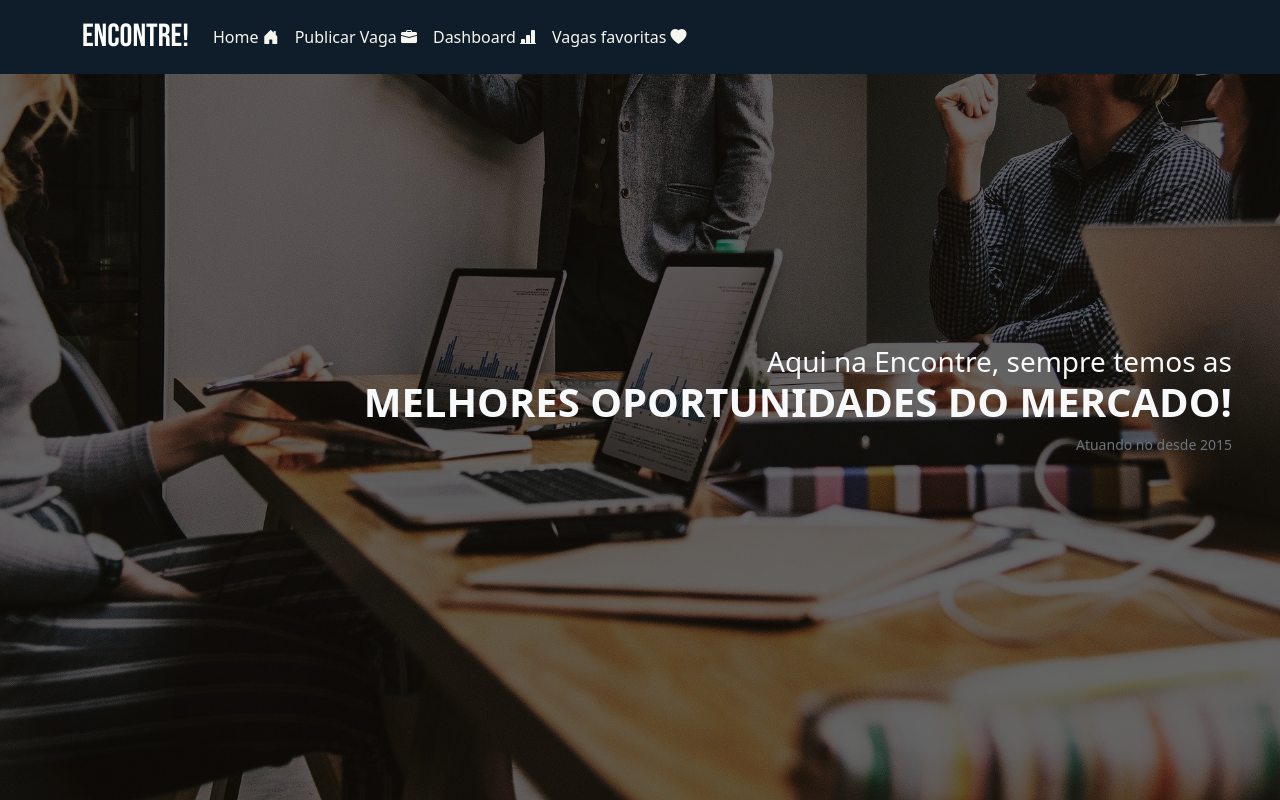
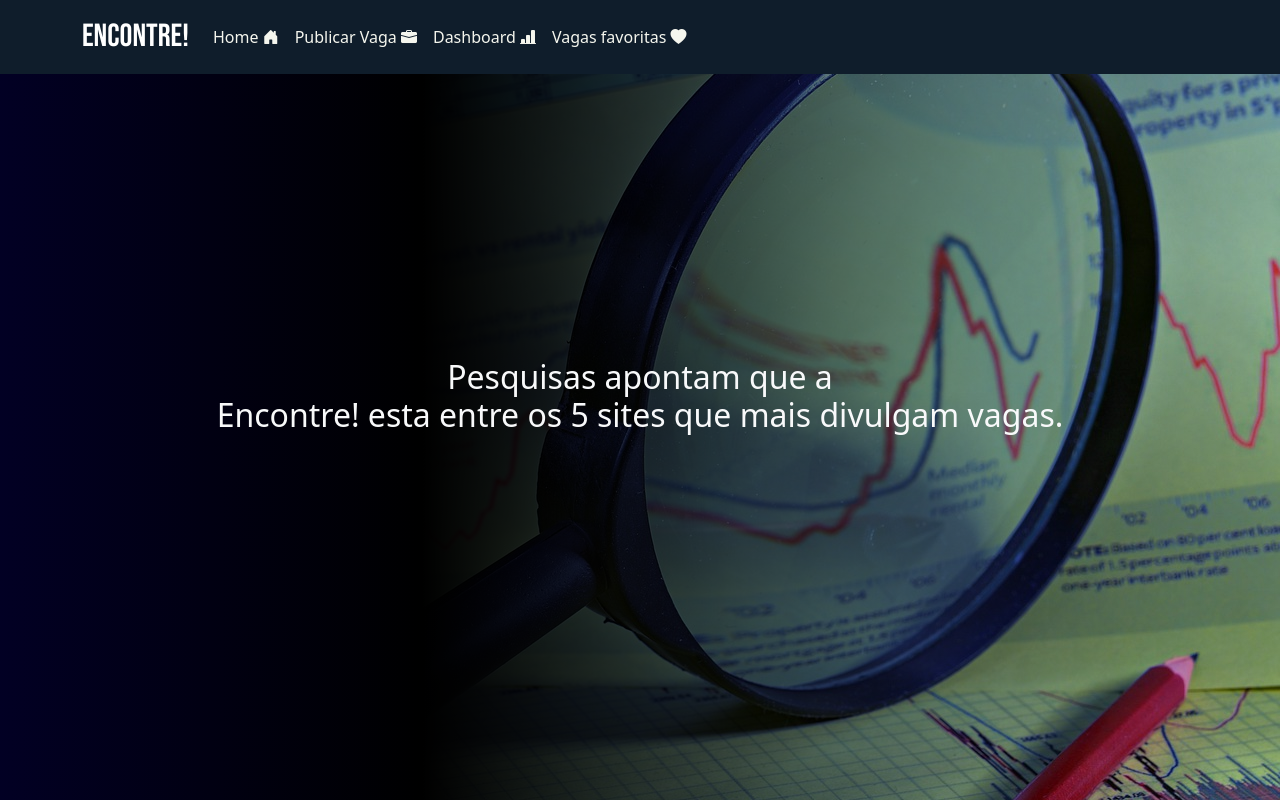
Before and after one commit to Jhonatan-Azevedo/Vagas, a Vue app: page / in a window 1280 px wide. Both pictures are taken after a click on the link "Encontre!". Shown: the top 800 px of the page. Built offline with nearby package versions, Linux system fonts and the light colour scheme; what vue-sweetalert2 would draw is missing.

Commit message:
ADD: banner animado

```diff
--- a/public/index.html
+++ b/public/index.html
@@ -12,7 +12,20 @@
   <link href="https://fonts.googleapis.com/css2?family=Bebas+Neue&display=swap" rel="stylesheet">
 
   <!-- Animate -->
-  <link rel="stylesheet" href="https://cdnjs.cloudflare.com/ajax/libs/animate.css/4.1.1/animate.min.css" />
+  <!-- <link rel="stylesheet" href="https://cdnjs.cloudflare.com/ajax/libs/animate.css/4.1.1/animate.min.css" /> -->
+
+  <link rel="stylesheet" href="https://cdnjs.cloudflare.com/ajax/libs/animate.css/4.1.1/animate.min.css"
+    integrity="sha512-c42qTSw/wPZ3/5LBzD+Bw5f7bSF2oxou6wEb+I/lqeaKV5FDIfMvvRp772y4jcJLKuGUOpbJMdg/BTl50fJYAw=="
+    crossorigin="anonymous" referrerpolicy="no-referrer" />
+  <link rel="stylesheet" href="https://cdnjs.cloudflare.com/ajax/libs/animate.css/4.1.1/animate.compat.css"
+    integrity="sha512-gFn7XRm5v3GlgOwAQ80SXDT8pyg6uaV9JbW2OkNx5Im2jR8zx2X/3DbHymcZnUraU+klZjRJqNfNkFN7SyR3fg=="
+    crossorigin="anonymous" referrerpolicy="no-referrer" />
+  <link rel="stylesheet" href="https://cdnjs.cloudflare.com/ajax/libs/animate.css/4.1.1/animate.compat.min.css"
+    integrity="sha512-b42SanD3pNHoihKwgABd18JUZ2g9j423/frxIP5/gtYgfBz/0nDHGdY/3hi+3JwhSckM3JLklQ/T6tJmV7mZEw=="
+    crossorigin="anonymous" referrerpolicy="no-referrer" />
+  <link rel="stylesheet" href="https://cdnjs.cloudflare.com/ajax/libs/animate.css/4.1.1/animate.css"
+    integrity="sha512-phGxLIsvHFArdI7IyLjv14dchvbVkEDaH95efvAae/y2exeWBQCQDpNFbOTdV1p4/pIa/XtbuDCnfhDEIXhvGQ=="
+    crossorigin="anonymous" referrerpolicy="no-referrer" />
   <title>
     Encontre | Vagas
   </title>
--- a/src/App.vue
+++ b/src/App.vue
@@ -32,6 +32,9 @@ export default {
     this.emitter.on("alerta", (params) => {
       this.sweetAlert(params.icon, params.text);
     });
+    this.emitter.on("publicarVaga", () => {
+      this.componente = "PublicarVaga";
+    });
   },
 
   methods: {
--- a/src/components/comuns/BannerCard.vue
+++ b/src/components/comuns/BannerCard.vue
@@ -1,10 +1,20 @@
 <template>
   <section id="banner">
+    <div class="container-fluid">
       <div
-      id="fundo"
-      class="d-flex flex-column justify-content-center align-items-end px-5"
+        id="carouselExampleCaptions"
+        class="carousel slide carousel-fade"
+        data-bs-ride="carousel"
       >
-      <h1 class="text-right">
+        <div class="carousel-inner">
+          <div class="carousel-item active animatioShow">
+            <div
+              :id="estilo"
+              class="d-flex flex-column justify-content-center align-items-end"
+            >
+              <div :class="estiloFundo"></div>
+              <div v-if="estiloFundo == 'fundoBanner1'" class="titleBunner">
+                <h1 class="text-right px-5">
                   <span class="h3 m-0 text-end text-light d-block"
                     >Aqui na Encontre, sempre temos as</span
                   >
@@ -12,8 +22,46 @@
                     >MELHORES OPORTUNIDADES DO MERCADO!</span
                   >
                 </h1>
-      <div class="small text-secondary">Atuando no desde 2015</div>
-      <!-- melhores opotunidades do mercado! -->
+                <div class="small text-secondary titleBunner px-5">
+                  Atuando desde 2015
+                </div>
+              </div>
+
+              <div
+                v-else-if="estiloFundo == 'fundoBanner2'"
+                class="titleBunner w-100"
+              >
+                <h2 class="text-right px-5 titleBunner w-100 text-center">
+                  <span class="m-0 text-light d-block"
+                    >Pesquisas apontam que a <br />Encontre! esta entre os 5
+                    sites que mais divulgam vagas.</span
+                  >
+                </h2>
+              </div>
+
+              <div v-else class="titleBunner">
+                <div class="text-center mb-5 text-light">
+                  <h1 id="title-nav">Encontre!</h1>
+                </div>
+
+                <h2 class="text-light px-5 w-100 text-center">
+                  <span class="m-0 text-light d-block">
+                    Publique agora sua vaga onde <br />
+                    milhares de profissionais podera acessala!
+                  </span>
+                </h2>
+                <hr />
+                <br />
+                <div class="text-center">
+                  <button class="btn btn-secondary" @click="publicarVaga">
+                    Publicar vaga
+                  </button>
+                </div>
+              </div>
+            </div>
+          </div>
+        </div>
+      </div>
     </div>
   </section>
 </template>
@@ -21,11 +69,91 @@
 <script>
 export default {
   name: "BannerCard",
+
+  data() {
+    return {
+      estilo: "banner1",
+      estiloFundo: "fundoBanner1",
+    };
+  },
+
+  mounted() {
+    this.animateBanner();
+  },
+
+  methods: {
+    animateBanner() {
+      setInterval(() => {
+        if (this.estilo == "banner1" && this.estiloFundo == "fundoBanner1") {
+          this.estilo = "banner2";
+          this.estiloFundo = "fundoBanner2";
+          return;
+        } else if (
+          this.estilo == "banner2" &&
+          this.estiloFundo == "fundoBanner2"
+        ) {
+          this.estilo = "banner3";
+          this.estiloFundo = "fundoBanner3";
+          return;
+        } else {
+          this.estilo = "banner1";
+          this.estiloFundo = "fundoBanner1";
+        }
+      }, 5000);
+    },
+
+    publicarVaga() {
+      this.emitter.emit("publicarVaga");
+    },
+  },
 };
 </script>
 
 <style scoped>
-#banner {
+.fundoBanner1 {
+  z-index: 1 !important;
+  position: absolute;
+  width: 100vw;
+  height: 100%;
+  background: rgba(0, 0, 0, 0.6);
+}
+
+.fundoBanner2 {
+  z-index: 1 !important;
+  position: absolute;
+  width: 100vw;
+  height: 100%;
+  background: linear-gradient(
+    90deg,
+    rgba(2, 0, 36, 1) 0%,
+    rgba(0, 0, 0, 1) 33%,
+    rgba(0, 212, 255, 0) 100%
+  );
+}
+
+.fundoBanner3 {
+  z-index: 1 !important;
+  position: absolute;
+  width: 100vw;
+  height: 100%;
+  background: linear-gradient(
+    90deg,
+    rgba(2, 0, 36, 0) 0%,
+    rgba(0, 0, 0, 0.6278886554621849) 49%,
+    rgba(0, 0, 0, 1) 91%
+  );
+}
+
+#title-nav {
+  font-family: "Bebas Neue", cursive;
+  font-size: 60px;
+}
+
+.titleBunner {
+  z-index: 2;
+}
+
+#banner1 {
   width: 100%;
   height: 100vh;
   background-image: url("./../../assets/banner_principal.jpg");
@@ -33,9 +161,39 @@ export default {
   background-position: center;
 }
 
-#fundo {
+#banner2 {
   width: 100%;
-  height: 100%;
-  background: rgba(0, 0, 0, 0.6);
+  height: 100vh;
+  background-image: url("./../../assets/graph_banner.jpg");
+  background-size: cover;
+  background-position: center;
+}
+
+#banner3 {
+  width: 100%;
+  height: 100vh;
+  background-image: url("./../../assets/divilgar.svg");
+  background-size: 50%;
+  background-repeat: no-repeat;
+  background-position: left;
+}
+
+.container-fluid {
+  padding: 0;
+}
+
+.animatioShow {
+  opacity: 0;
+  animation: showImage 5s linear infinite;
+}
+
+@keyframes showImage {
+  0% {
+    opacity: 0;
+  }
+
+  10% {
+    opacity: 1;
+  }
 }
 </style>
--- a/src/components/views/PublicarVaga.vue
+++ b/src/components/views/PublicarVaga.vue
@@ -4,7 +4,7 @@
       <div class="row">
         <div class="col">
           <h4>
-            Apresente a sua vaga para milhares de profissionais e de graça
+            Apresente a sua vaga para milhares de profissionais e de graça!
           </h4>
         </div>
       </div>
```
Also changed, not shown: src/assets/divilgar.svg (added), src/assets/graph_banner.jpg (added). Lines whose indentation alone changed are shown as unchanged.
